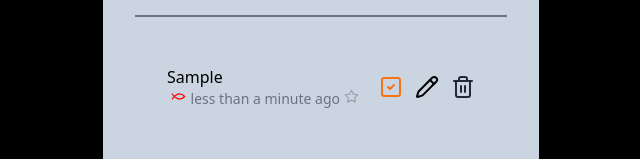
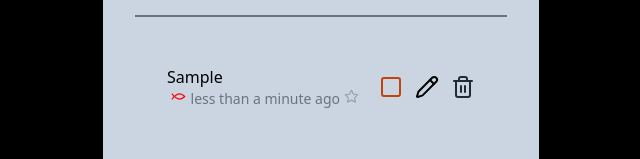
Before and after one commit to MikeXXd/to-fish-do, a React (Vite) app in the folder todo-tail/: page / in a window 1280 px wide. Both pictures are taken after typing "Sample" into the empty fields and a click on the button "Add new task". Shown: the part 263-422 px from the top of the page, without its empty margins (319-959 px from the left). Built offline with nearby package versions, Linux system fonts and the light colour scheme.

Commit message:
update task done checkbox icon

```diff
--- a/todo-tail/src/components/TaskListItem.tsx
+++ b/todo-tail/src/components/TaskListItem.tsx
@@ -1,5 +1,12 @@
 import { formatDistance } from "date-fns";
-import { Pencil, Save, SquareCheck, Trash2, Undo2 } from "lucide-react";
+import {
+  Pencil,
+  Save,
+  Square,
+  SquareCheckBig,
+  Trash2,
+  Undo2
+} from "lucide-react";
 import { useRef, useState } from "react";
 import { Task } from "../contexts/Task";
 import useTasks from "../hooks/useTasks";
@@ -53,7 +60,7 @@ export function TaskListItem({ task }: Props) {
         />
       ) : (
         <span
-          className={`${(task.done && "line-through whitespace-break-spaces", task.star && "font-medium")} me-5 w-full`}
+          className={`${task.done && "line-through whitespace-break-spaces"} ${task.star && "font-medium"} me-5 w-full`}
         >
           {task.name}
           <div className="flex gap-1 justify-between">
@@ -70,13 +77,23 @@ export function TaskListItem({ task }: Props) {
 
       {!isEditing && (
         <div className="flex flex-nowrap">
-          <button
-            onClick={() => taskDone(task)}
-            className={`${task.done ? "text-green-700" : "text-orange-500"} me-1 hover:scale-125`}
-            title="Mark as done"
-          >
-            <SquareCheck size={24} />
-          </button>
+          {task.done ? (
+            <button
+              onClick={() => taskDone(task)}
+              className="text-green-700 me-1 hover:scale-125"
+              title="Mark as done"
+            >
+              <SquareCheckBig size={24} />
+            </button>
+          ) : (
+            <button
+              onClick={() => taskDone(task)}
+              className="text-orange-700 me-1 hover:scale-125"
+              title="Mark as done"
+            >
+              <Square size={24} />
+            </button>
+          )}
           <button
             onClick={() => setIsEditing(true)}
             className={` me-1 p-2 hover:scale-125`}
```
